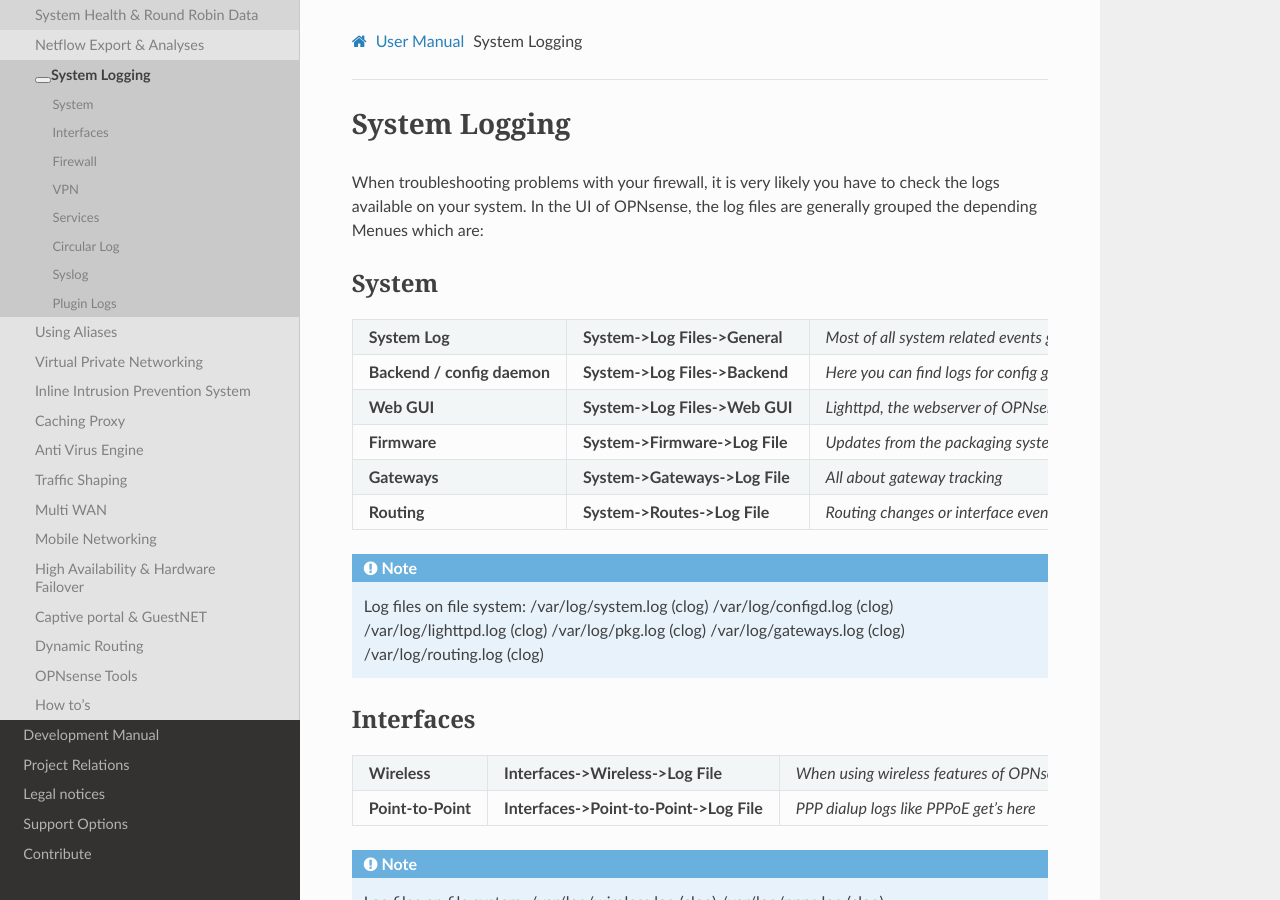
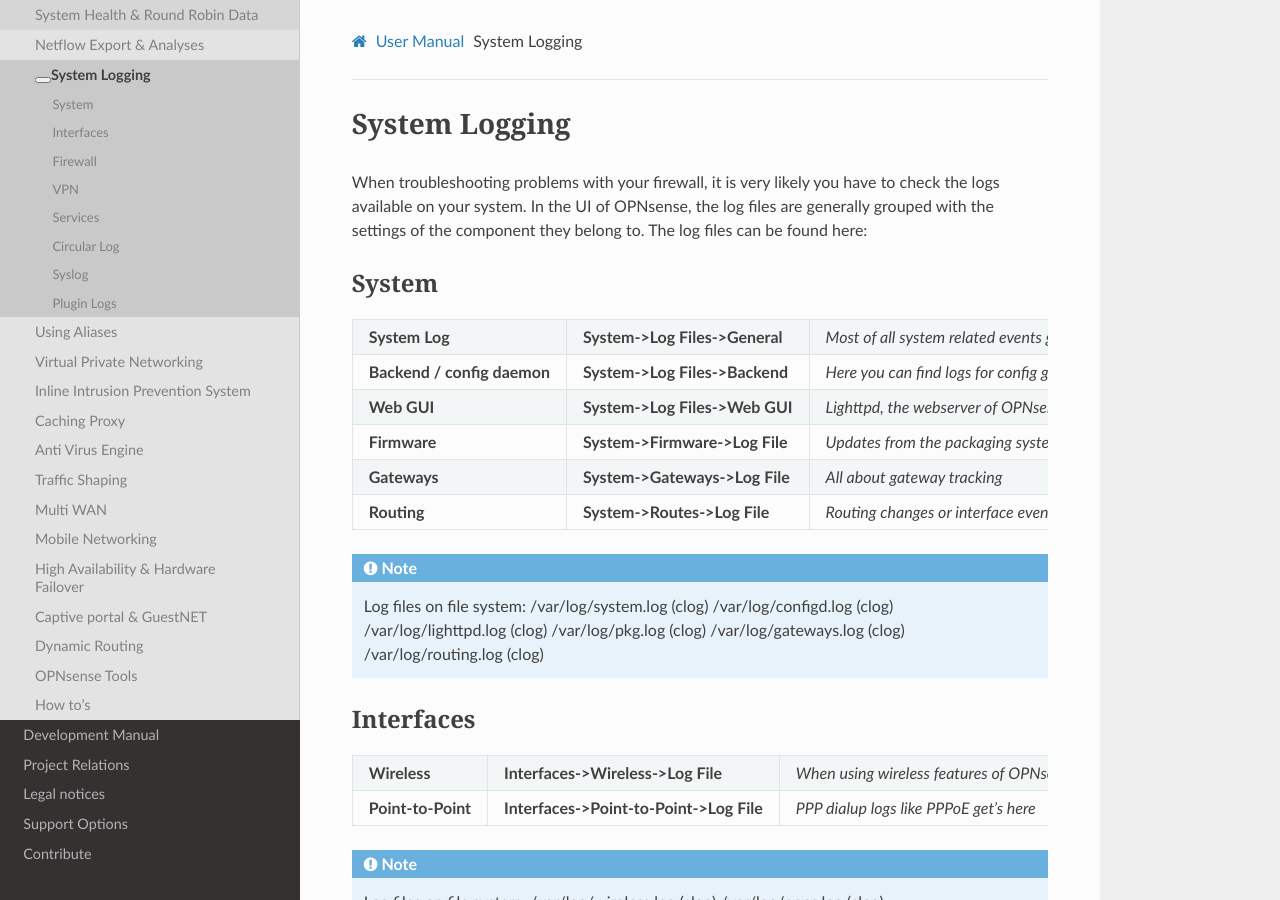
Before and after one commit to opnsense/docs, a Sphinx documentation site: the page built from source/manual/logging.rst, in a window 1280 px wide and 900 px high. Built offline with Sphinx 7.4.7 and the Read the Docs theme 2.0.0, drawn with Linux system fonts in a browser that asks for light colours; nearby versions of some CDN libraries; some web fonts are replaced; library files that are not in the unit come from our copies.

Commit message:
Update source/manual/logging.rst
Co-Authored-By: mimugmail <m.muenz@gmail.com>

```diff
--- a/source/manual/logging.rst
+++ b/source/manual/logging.rst
@@ -4,7 +4,7 @@
 
 When troubleshooting problems with your firewall, it is very likely you have to check
 the logs available on your system. In the UI of OPNsense, the log files are generally grouped
-the depending Menues which are:
+with the settings of the component they belong to. The log files can be found here:
 
 ------
 System
```
